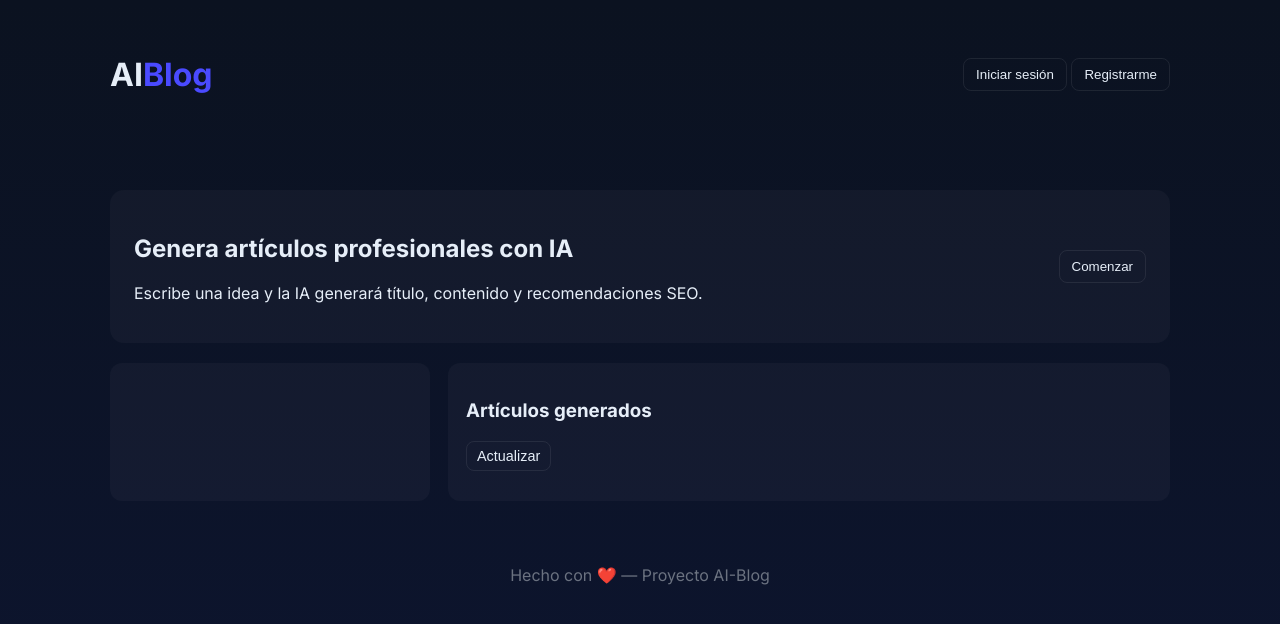
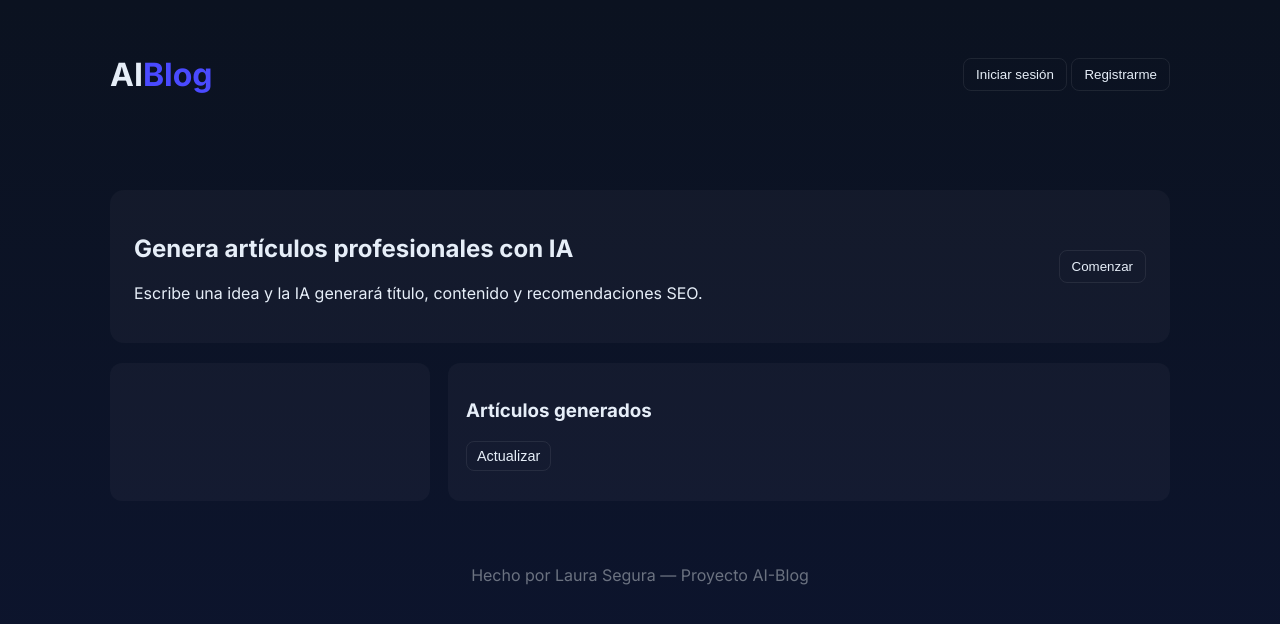
Before and after one commit to Laura-vsc/Blog-ia-front, a plain HTML site: page index.html in a window 1280 px wide. Drawn offline with Linux system fonts and the light colour scheme; files that its build step writes are made by us from their sources; no server answers; files whose address does not match are found by name.

Commit message:
Update footer text to credit Laura Segura

```diff
--- a/index.html
+++ b/index.html
@@ -67,7 +67,7 @@
   </main>
 
   <footer class="container footer muted">
-    Hecho con ❤️ — Proyecto AI-Blog
+    Hecho por Laura Segura — Proyecto AI-Blog
   </footer>
 
   <script src="js/app.js"></script>
```
